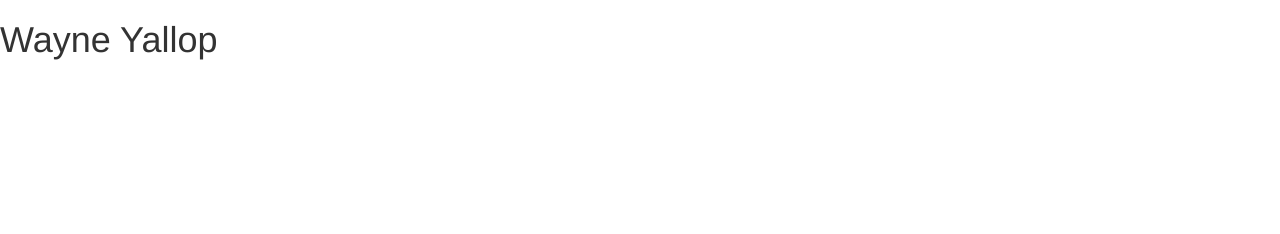
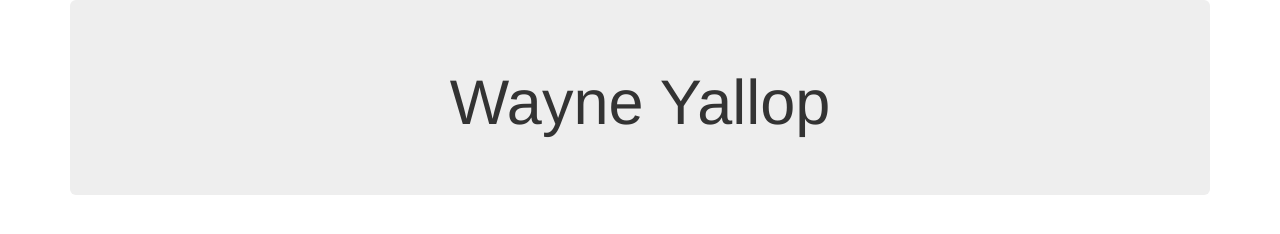
Before and after one commit to Wanos66/Portfolio, a plain HTML site: page index.html in a window 1280 px wide. Drawn offline with nearby package versions, Linux system fonts and the light colour scheme.

Commit message:
Basic class set-up

```diff
--- a/index.html
+++ b/index.html
@@ -19,7 +19,12 @@
     <![endif]-->
   </head>
   <body>
-    <h1>Wayne Yallop</h1>
+    <div class="container">
+      <div class="jumbotron">
+        <h1 class="text-center">Wayne Yallop</h1>
+      </div>
+    </div>
+
 
     <!-- jQuery (necessary for Bootstrap's JavaScript plugins) -->
     <script src="https://ajax.googleapis.com/ajax/libs/jquery/1.12.4/jquery.min.js"></script>
```
